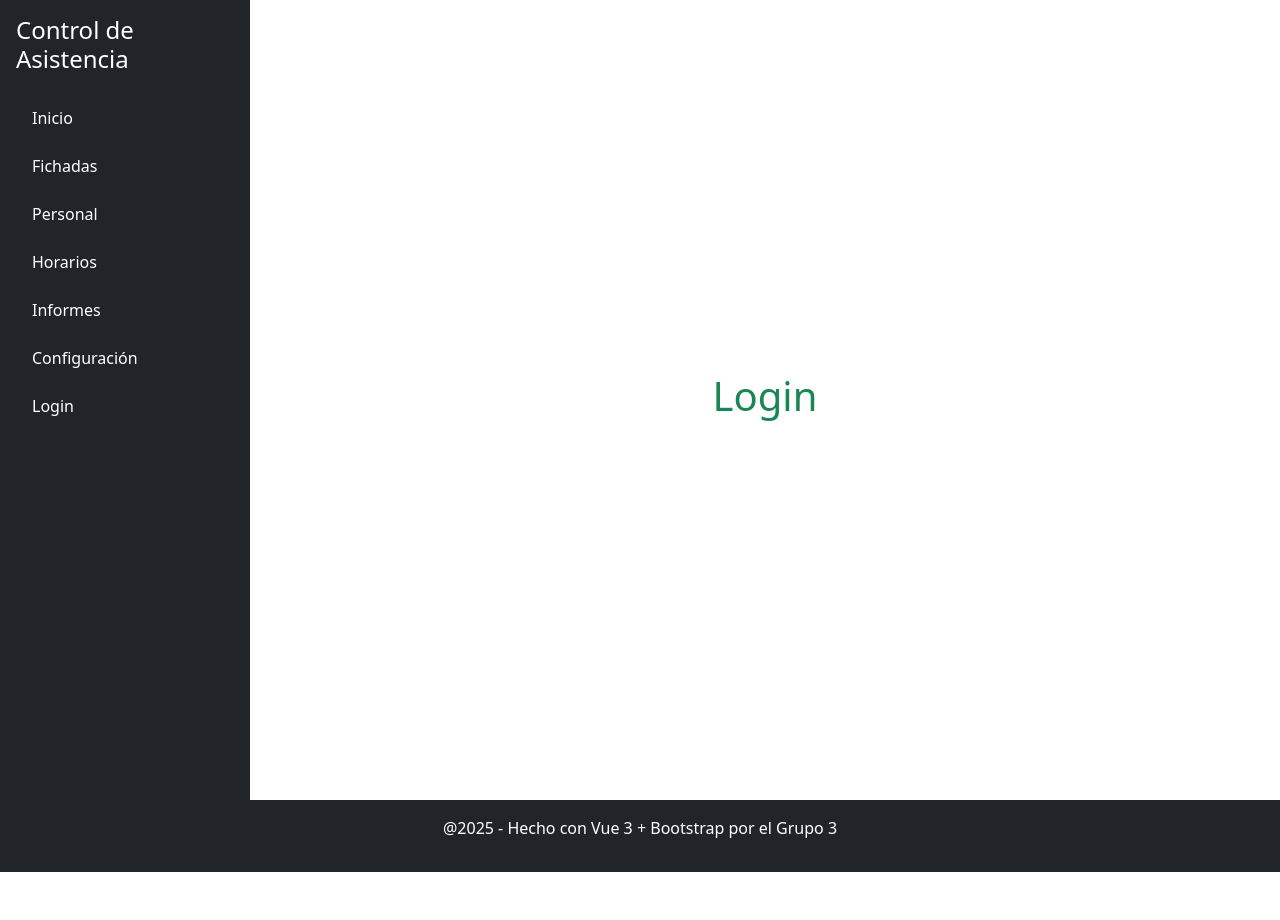
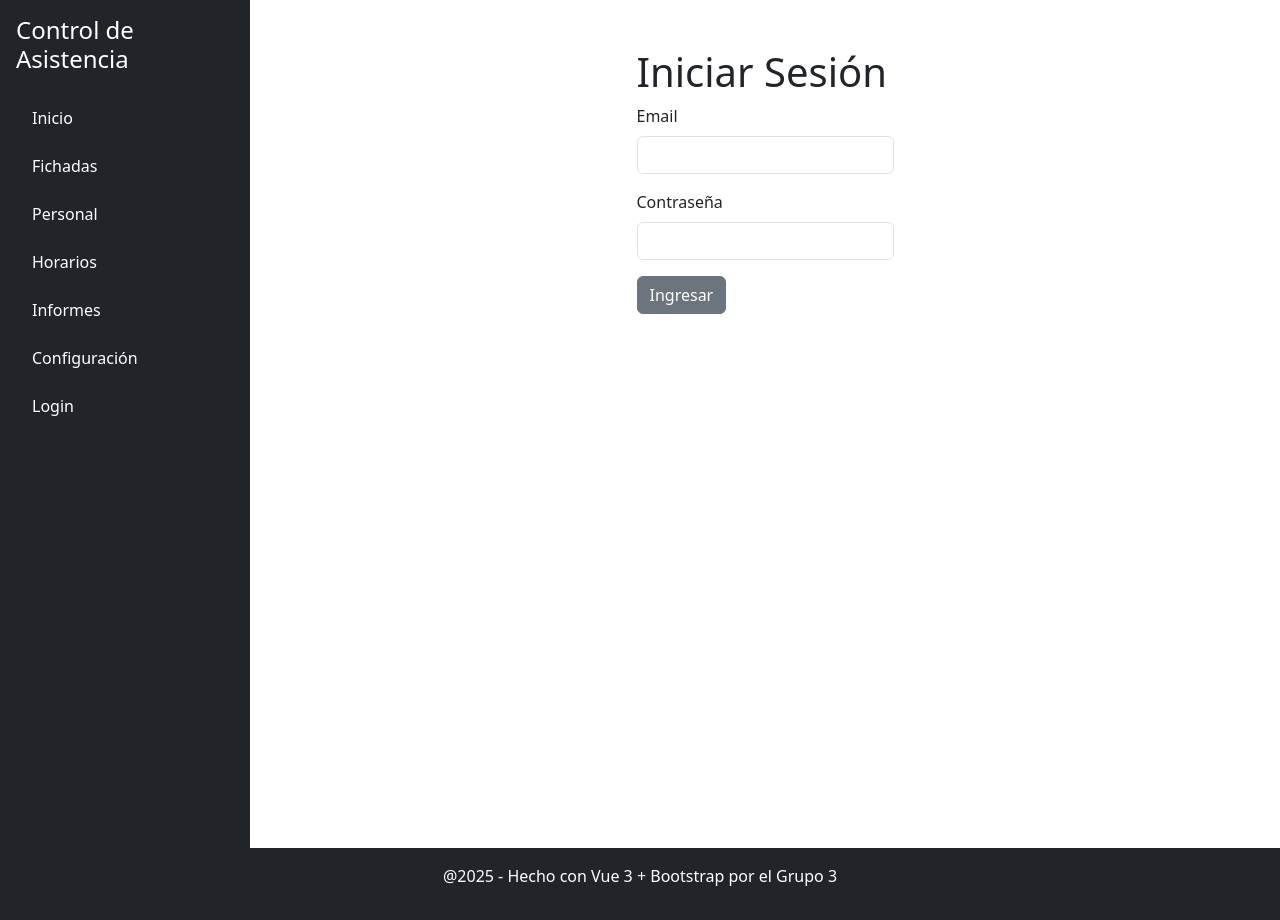
Before and after one commit to EzequielM90/pnt2-grupo3, a Vue app: page /login in a window 1280 px wide. Before the commit the page ends 872 px from the top, so only its background shows below. Built offline with nearby package versions, Linux system fonts and the light colour scheme.

Commit message:
Se incorporó la lógica de login con pinia para usuarios administradores y usuarios sin ese rol

```diff
--- a/package.json
+++ b/package.json
@@ -13,6 +13,7 @@
     "bootstrap": "^5.3.6",
     "bootstrap-icons": "^1.13.1",
     "chart.js": "^4.4.9",
+    "pinia": "^3.0.3",
     "vue": "^3.5.13",
     "vue-chartjs": "^5.3.2",
     "vue-router": "^4.5.0"
--- /dev/null
+++ b/src/components/AdministradorDashboard.vue
@@ -0,0 +1,56 @@
+<script setup>
+    import { useAutenticacionStore } from '../store/autenticacion.js'
+    import {useRouter} from 'vue-router'
+
+    const autenticacionStore = useAutenticacionStore()
+    const router = useRouter()
+
+    const logout = () => {
+        autenticacionStore.logout()
+        router.push('/login')
+    }
+
+</script>
+
+<template>
+  <div class="admin-dashboard-container text-center">
+    <div v-if="autenticacionStore.esAdministrador">
+        <h1 class="dashboard-title">Bienvenido Usuario Administrador</h1>
+        <p class="user-name">{{ autenticacionStore.usuario.name }}</p>
+    </div>
+    <div v-else>
+        <h1 class="dashboard-title">Bienvenido Usuario</h1>
+        <p class="user-name">{{ autenticacionStore.usuario.name }}</p>
+    </div>
+
+    <button class="btn btn-secondary" @click="logout">
+      Cerrar sesión
+    </button>
+  </div>
+</template>
+
+<style scoped>
+.admin-dashboard-container {
+  display: flex;
+  flex-direction: column;
+  align-items: center;
+  padding: 2rem;
+  gap: 1rem;
+  max-width: 400px;
+  margin: 0 auto;
+}
+
+.dashboard-title {
+  font-size: 2rem;
+  margin-bottom: 0.5rem;
+  text-align: center;
+  color: #333;
+}
+
+.user-name {
+  font-size: 1.2rem;
+  margin-bottom: 1.5rem;
+  color: #555;
+}
+
+</style>
--- /dev/null
+++ b/src/components/Login.vue
@@ -0,0 +1,41 @@
+<script setup>
+    import { useAutenticacionStore } from '@/store/autenticacion';
+    import { useRouter } from 'vue-router';
+    import { ref } from 'vue';
+
+    const email = ref('')
+    const password = ref('')
+    const autenticacionStore = useAutenticacionStore()
+    const router = useRouter()
+
+    const login = async () => {
+        await autenticacionStore.login(email.value, password.value)
+        if(autenticacionStore.tieneAutenticacion){
+            if (autenticacionStore.esAdministrador){
+                router.push('/configuracion')
+            }else{
+                router.push('/configuracion')
+            }
+        } else {
+            alert("Usuario sin autenticación.")
+        }
+    }
+
+</script>
+
+<template>
+
+<form>
+  <div class="mb-3">
+    <h1>Iniciar Sesión</h1>
+    <label for="exampleInputEmail1" class="form-label">Email</label>
+    <input v-model="email" type="email" class="form-control" id="exampleInputEmail1" aria-describedby="emailHelp">
+  </div>
+  <div class="mb-3">
+    <label for="exampleInputPassword1" class="form-label">Contraseña</label>
+    <input v-model="password" type="password" class="form-control" id="exampleInputPassword1">
+  </div>
+  <button @click="login" type="button" class="btn btn-secondary">Ingresar</button>
+</form>
+
+</template>
--- a/src/main.js
+++ b/src/main.js
@@ -1,13 +1,16 @@
 import { createApp } from 'vue'
 import App from './App.vue'
 import router from './router'
+import { createPinia } from 'pinia'
 
 import 'bootstrap'
 import 'bootstrap-icons/font/bootstrap-icons.css'
 import 'bootstrap/dist/css/bootstrap.min.css'
 
 const app = createApp(App)
+const pinia = createPinia()
 
 app.use(router)
+app.use(pinia)
 
 app.mount('#app')
--- a/src/router/index.js
+++ b/src/router/index.js
@@ -1,6 +1,8 @@
 import { createRouter, createWebHistory } from 'vue-router'
 import EmployeesForm from '../components/EmployeesForm.vue'
 import FichadasForm from '../components/FichadasForm.vue'
+import { useAutenticacionStore } from '@/store/autenticacion'
+import Login from '@/components/Login.vue'
 
 const router = createRouter({
   history: createWebHistory(),
@@ -11,7 +13,8 @@ const router = createRouter({
     { path: '/employees', name: 'employees', component: () => import('../views/EmployeesView.vue'),},
     { path: '/horarios', name: 'horarios', component: () => import('../views/HorariosView.vue'),},
     { path: '/informes', name: 'informes', component: () => import('../views/InformesView.vue'),},
-    { path: '/configuracion', name: 'configuracion', component: () => import('../views/ConfiguracionView.vue'),},
+    { path: '/configuracion', name: 'configuracion', component: () => import('../views/ConfiguracionView.vue'), meta: {requiereAuth: true, role:'administrador'}},
+    //{ path: '/configuracion', name: 'configuracion', component: () => import('../views/ConfiguracionView.vue'), meta: {requiereAuth: true, role:'soporte'}},
     { path: '/login', name: 'login', component: () => import('../views/LoginView.vue'),},
     { path: '/createEmployee', component: EmployeesForm},
     { path: '/editEmployee/:id', component: EmployeesForm},
@@ -20,4 +23,17 @@ const router = createRouter({
   ],
 })
 
+router.beforeEach((to, from, next) => {
+  const autenticacionStore = useAutenticacionStore()
+
+  if (to.meta.requiereAuth && !autenticacionStore.tieneAutenticacion) {
+    next({ name: 'login' })
+  }else if (to.meta.role && !autenticacionStore.esAdministrador) {
+    next()
+  } else {
+    next()
+  }
+
+})
+
 export default router
--- /dev/null
+++ b/src/store/autenticacion.js
@@ -0,0 +1,38 @@
+import { defineStore } from "pinia";
+import axios from "axios";
+
+export const useAutenticacionStore = defineStore('autenticacion', {
+    state: () => ({
+        usuario: null,
+        token: localStorage.getItem('token')|| null
+    }),
+    getters: {
+        esAdministrador: (state) => state.usuario?.role === 'administrador',
+        tieneAutenticacion: (state) => !!state.token
+    },
+    actions: {
+        async login (email, password){
+            try{
+                const response = await axios.get("https://68424d30e1347494c31c5ccc.mockapi.io/api/usuarios")
+                const usuario = response.data.find(u => u.email === email && u.password === password)
+
+                if (usuario){
+                    this.token = usuario.token
+                    this.usuario = usuario
+                    localStorage.setItem('usuario', JSON.stringify(usuario))
+                    localStorage.setItem('token', JSON.stringify(usuario.token))
+                } else{
+                    console.log("Usuario no encontrado.")
+                }
+            }catch(error){
+                console.error("Error: ", error)
+            }
+        },
+        logout(){
+            this.token = null
+            this.usuario = null
+            localStorage.removeItem('usuario')
+            localStorage.removeItem('token')
+        }
+    }
+})
--- a/src/views/ConfiguracionView.vue
+++ b/src/views/ConfiguracionView.vue
@@ -1,11 +1,11 @@
 <script setup>
-
+  import AdministradorDashboard from '@/components/AdministradorDashboard.vue';
 </script>
 
 <template>
   <main>
-    <div class ="d-flex justify-content-center align-items-center vh-100">
-      <h1 class = "text-success text-center">Configuracion</h1>
+    <div class ="d-flex justify-content-center mt-5 vh-100">
+      <AdministradorDashboard></AdministradorDashboard>
     </div>
 
   </main>
--- a/src/views/HomeView.vue
+++ b/src/views/HomeView.vue
@@ -1,5 +1,5 @@
 <template>
-  <h2 class="text-center mb-4">Dashboard</h2>
+  <h2 class="text-center mb-4 mt-4">Dashboard</h2>
   <div class="row">
 
     <div class="container mt-4">
--- a/src/views/LoginView.vue
+++ b/src/views/LoginView.vue
@@ -1,11 +1,11 @@
 <script setup>
-
+  import Login from '@/components/Login.vue';
 </script>
 
 <template>
   <main>
-    <div class ="d-flex justify-content-center align-items-center vh-100">
-      <h1 class = "text-success text-center">Login</h1>
+    <div class ="d-flex justify-content-center mt-5 vh-100">
+      <Login></Login>
     </div>
 
   </main>
```
Also changed, not shown: 1 other file (tests, documents, lock files or other folders).
